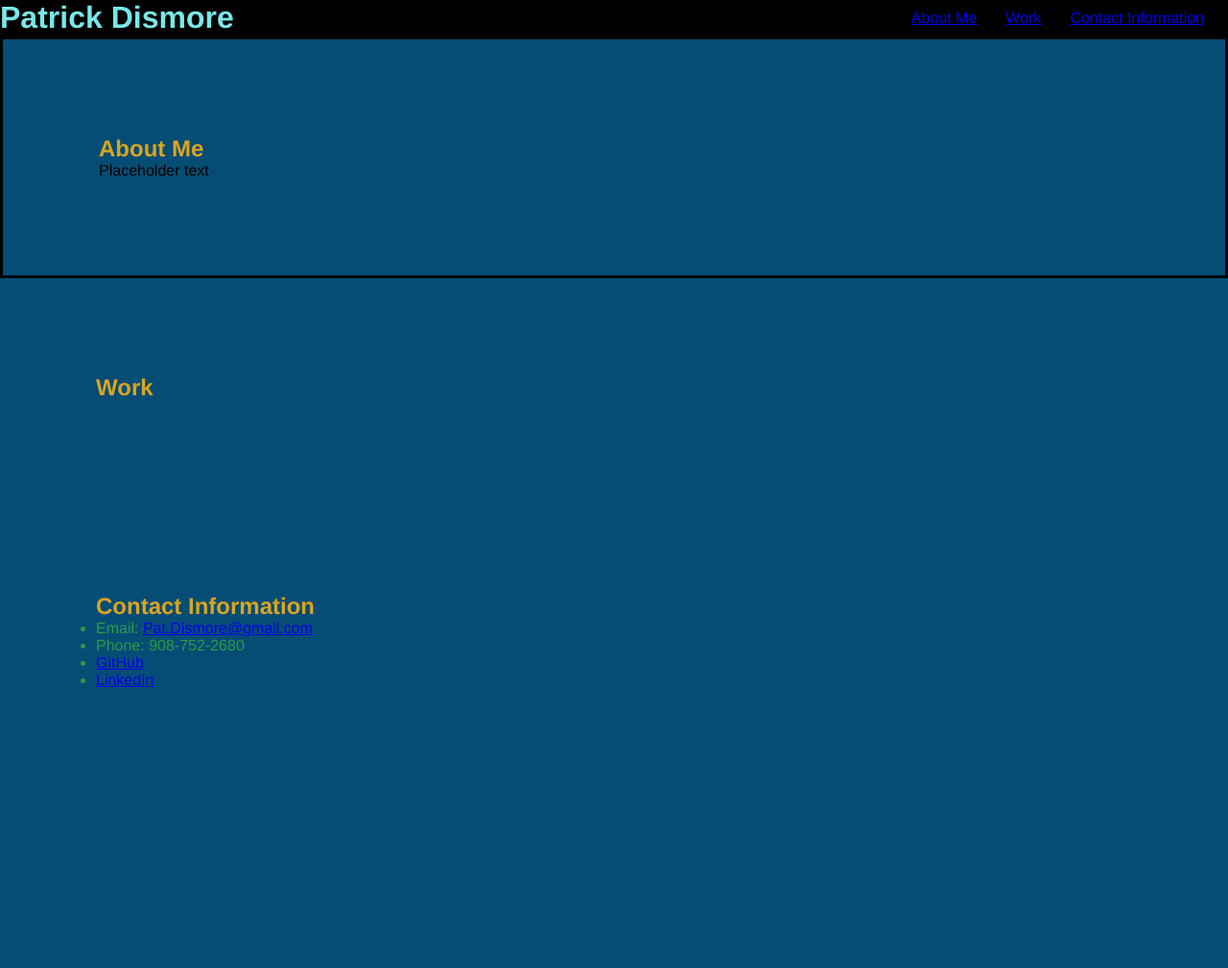
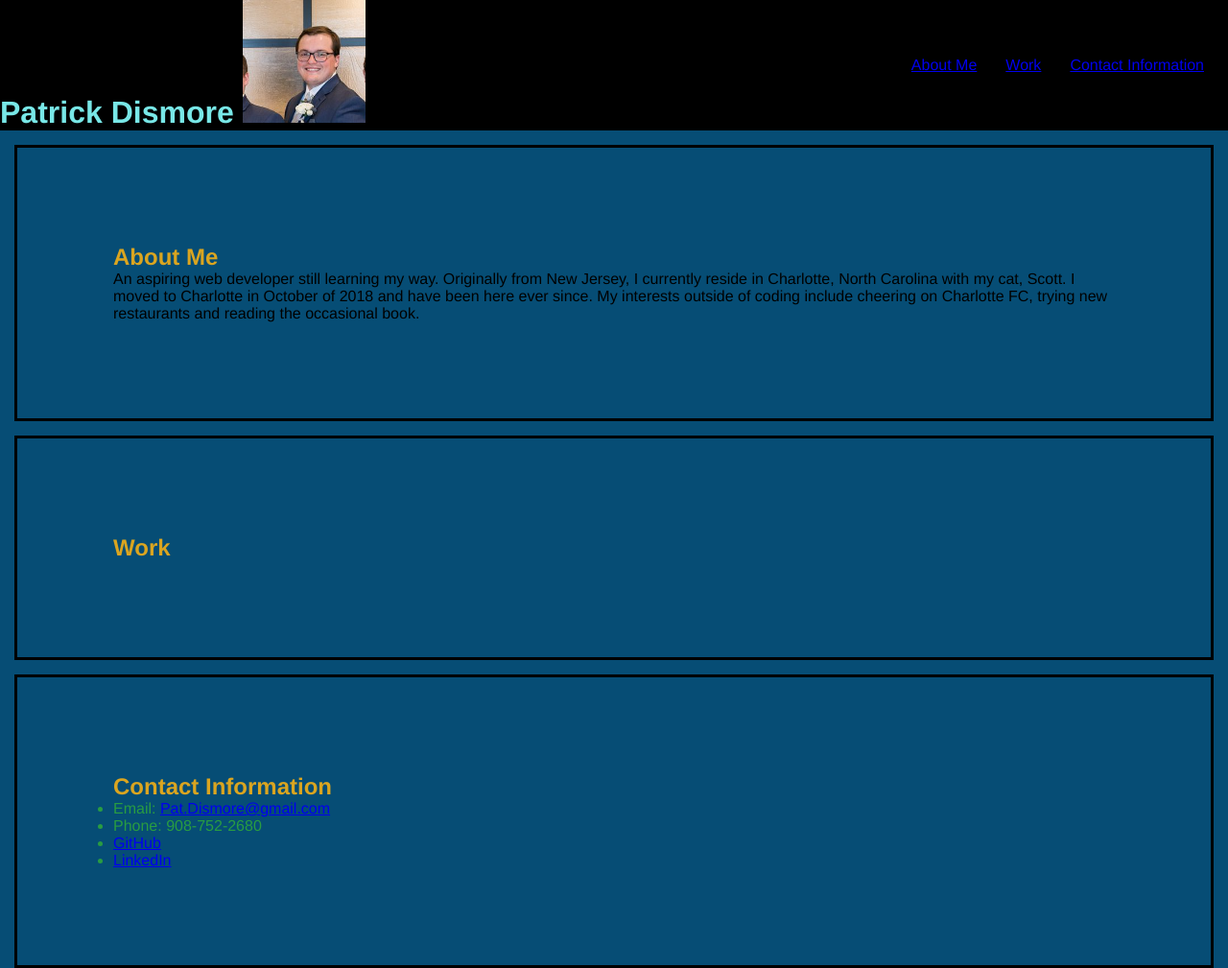
Before and after one commit to PDismore/Personal-Portfolio, a plain HTML site: page index.html in a window 1280 px wide. Shown: the whole page at 96% size. Before the commit the page ends 818 px from the top, so only its background shows below. Drawn offline with Linux system fonts and the light colour scheme.

Commit message:
profile picture, section borders, button fix

```diff
--- a/assets/styles.css
+++ b/assets/styles.css
@@ -40,8 +40,10 @@
   }
 /* General Section styles */
   section {
+    margin: 15px 15px 15px 15px;
     padding: 100px;
     border-color: black;
+    border-style: solid;
   }
 
   section h2 {
--- a/index.html
+++ b/index.html
@@ -10,7 +10,7 @@
 <body>
 <!-- Header Section/ Nav Buttons -->
     <header>
-        <h1>Patrick Dismore</h1>
+        <h1 class="header">Patrick Dismore <img src="/assets/images/profile.jpg"></h1>
         <nav>
             <ul>
                 <li><a href="#about-me">About Me</a></li>
@@ -18,18 +18,19 @@
                 <li><a href="#contact-info">Contact Information</a></li>
             </ul>
         </nav>
+
     </header>
 <!-- About Me section -->
     <section class="about-me" id="about-me">
         <h2>About Me</h2>
-        <p>Placeholder text</p>
+        <p>An aspiring web developer still learning my way. Originally from New Jersey, I currently reside in Charlotte, North Carolina with my cat, Scott. I moved to Charlotte in October of 2018 and have been here ever since. My interests outside of coding include cheering on Charlotte FC, trying new restaurants and reading the occasional book.</p>
     </section>
 <!-- Work Section -->
-    <section>
+    <section class="work-ex" id="work-ex">
         <h2>Work</h2>
     </section>
 <!-- Contact Information/ Site Links -->
-    <section>
+    <section class="contact-info" id="contact-info">
         <h2>Contact Information</h2>
         <ul>
             <li>Email: <a href="mailto:pat.dismore@gmail.com">Pat.Dismore@gmail.com</a> </li>
```
Also changed, not shown: assets/images/profile.jpg (added).
